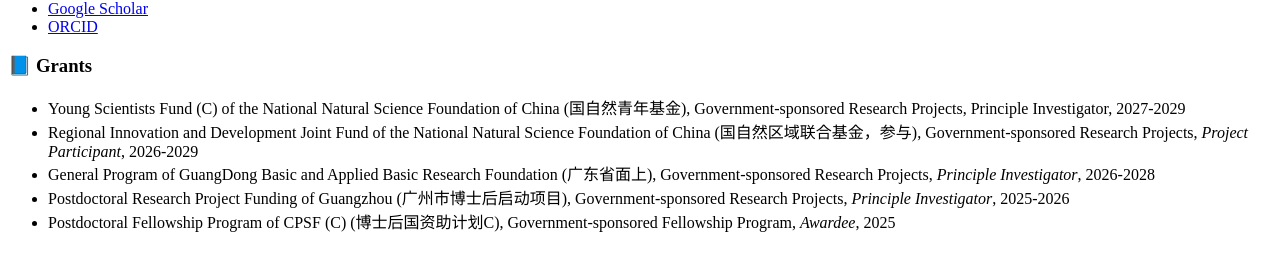
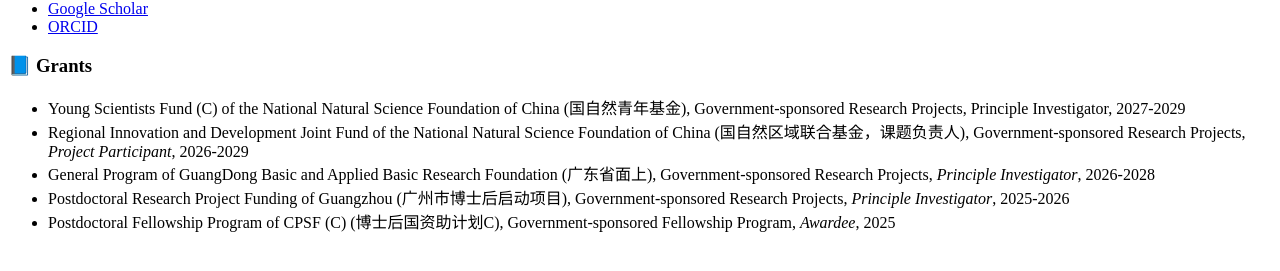
Before and after one commit to chenyaofo/homepagev2, a Jekyll site: the page built from _pages/includes/grants.md, in a window 1280 px wide. Shown: the part 416-687 px from the top of the page. Built offline with Jekyll 4.4.1, drawn with Linux system fonts in a browser that asks for light colours; our own code applies the rules of GitHub Pages for plain Markdown files.

Commit message:
Update grants.md

```diff
--- a/_pages/includes/grants.md
+++ b/_pages/includes/grants.md
@@ -29,7 +29,7 @@ PI stands for Principle Investigator, PP stands for Project Participant.
 
 # 📘 Grants
  - Young Scientists Fund (C) of the National Natural Science Foundation of China (国自然青年基金), Government-sponsored Research Projects, Principle Investigator, 2027-2029
- - Regional Innovation and Development Joint Fund of the National Natural Science Foundation of China (国自然区域联合基金，参与), Government-sponsored Research Projects, *Project Participant*, 2026-2029
+ - Regional Innovation and Development Joint Fund of the National Natural Science Foundation of China (国自然区域联合基金，课题负责人), Government-sponsored Research Projects, *Project Participant*, 2026-2029
  - General Program of GuangDong Basic and Applied Basic Research Foundation (广东省面上), Government-sponsored Research Projects, *Principle Investigator*, 2026-2028
  - Postdoctoral Research Project Funding of Guangzhou (广州市博士后启动项目), Government-sponsored Research Projects, *Principle Investigator*, 2025-2026
  - Postdoctoral Fellowship Program of CPSF (C) (博士后国资助计划C), Government-sponsored Fellowship Program, *Awardee*, 2025
```
